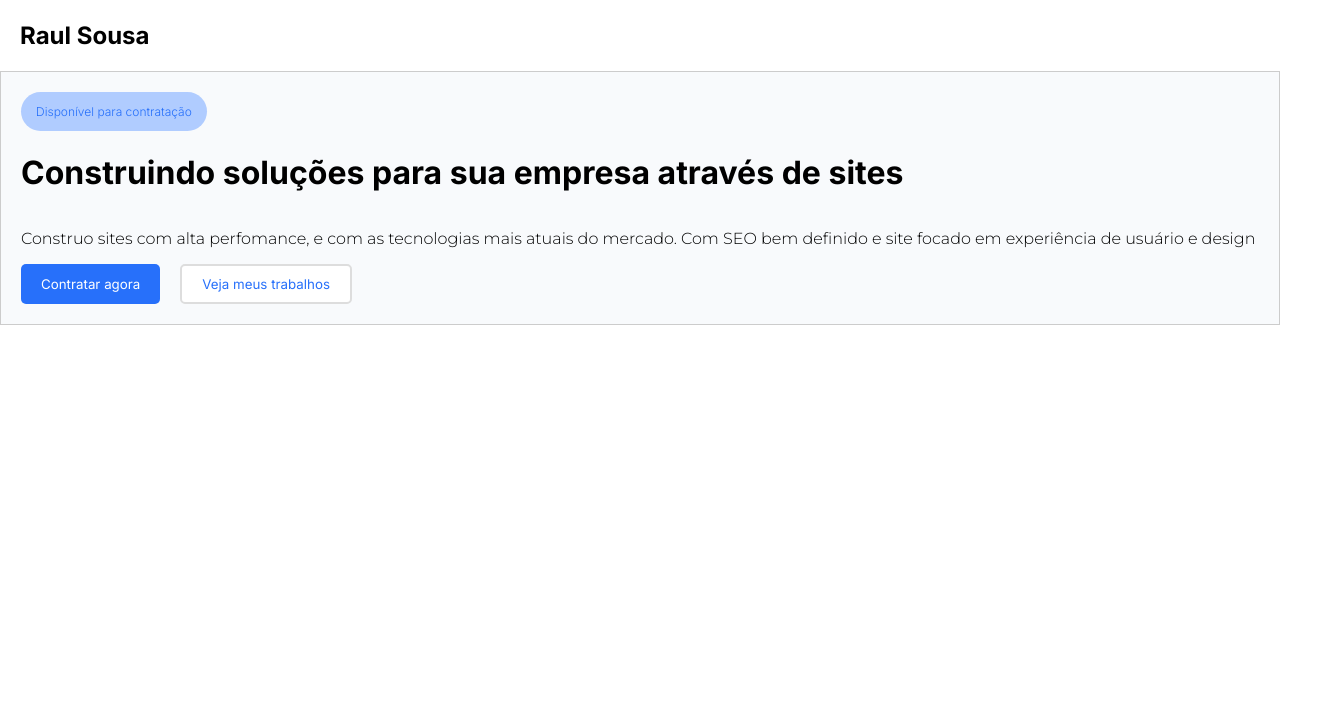
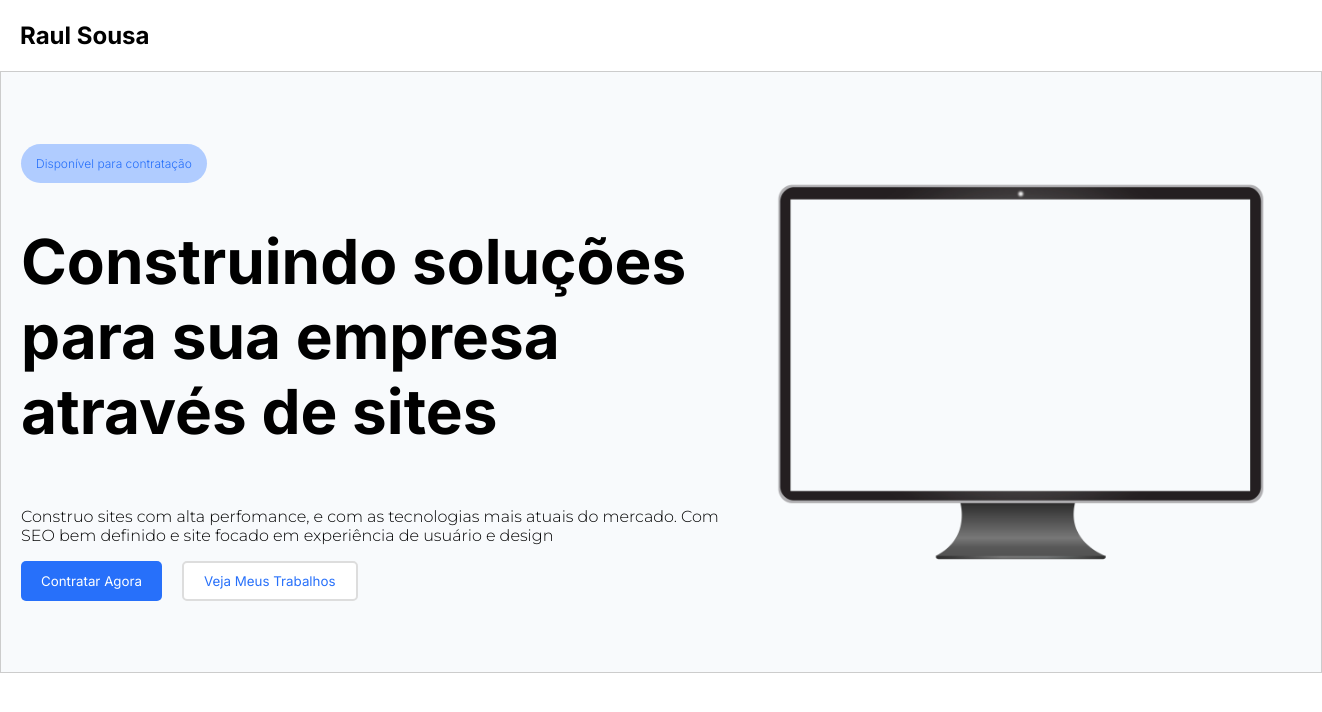
Before and after one commit to codArtic0/portfolio, a React (Vite) app: page / in a window 1280 px wide. Shown: the top 712 px of the page, 1322 px wide, since content can reach past the window. Built offline with nearby package versions, Linux system fonts and the light colour scheme.

Commit message:
ADD: Monitor PlaceHolder

```diff
--- a/src/pages/Home.jsx
+++ b/src/pages/Home.jsx
@@ -4,14 +4,19 @@ import Button from "../components/Button"
 export default function Home() {
     return (
         <div className="home-container">
+            <div className="txt-container">
                 <div className="disponivel">
                     <p>Disponível para contratação</p>
                 </div>
                 <h1>Construindo soluções para sua empresa através de sites</h1>
                 <p>Construo sites com alta perfomance, e com as tecnologias mais atuais do mercado. Com SEO bem definido e site focado em experiência de usuário e design</p>
                 <div className="button-group">
-                <Button variant="primary"> Contratar agora </Button>
-                <Button variant="secondary"> Veja meus trabalhos </Button>
+                    <Button variant="primary"> Contratar Agora </Button>
+                    <Button variant="secondary"> Veja Meus Trabalhos </Button>
+                </div>
+            </div>
+            <div className="img-container">
+                    <img src="monitor.webp" alt="Monitor Apple"/>
                 </div>
         </div>
     )
--- a/src/styles/Home.css
+++ b/src/styles/Home.css
@@ -1,11 +1,10 @@
 .home-container{
     background-color: var(--cinzinha);
     display: flex;
-    flex-direction: column;
     border: solid 1px #CCC;
     padding: 20px;
+    width: 100%;
 }
-
 .disponivel{
     width: fit-content;
     padding: 0px 15px;
@@ -22,6 +21,7 @@
 
 h1{
     font-family: var(--fonte-principal);
+    font-size: 62px;
 }
 
 p{
@@ -33,3 +33,20 @@ p{
     display: flex;
     gap: 20px;
 }
+
+.txt-container{
+    display: flex;
+    flex-direction: column;
+    justify-content: center;
+}
+.img-container {
+    display: flex;
+    align-items: center;
+    justify-content: center;
+    width: fit-content;
+}
+
+.img-container img{
+    width: 70vh;
+    height: auto;
+}
```
Also changed, not shown: public/monitor.webp (added). Lines whose indentation alone changed are shown as unchanged.
